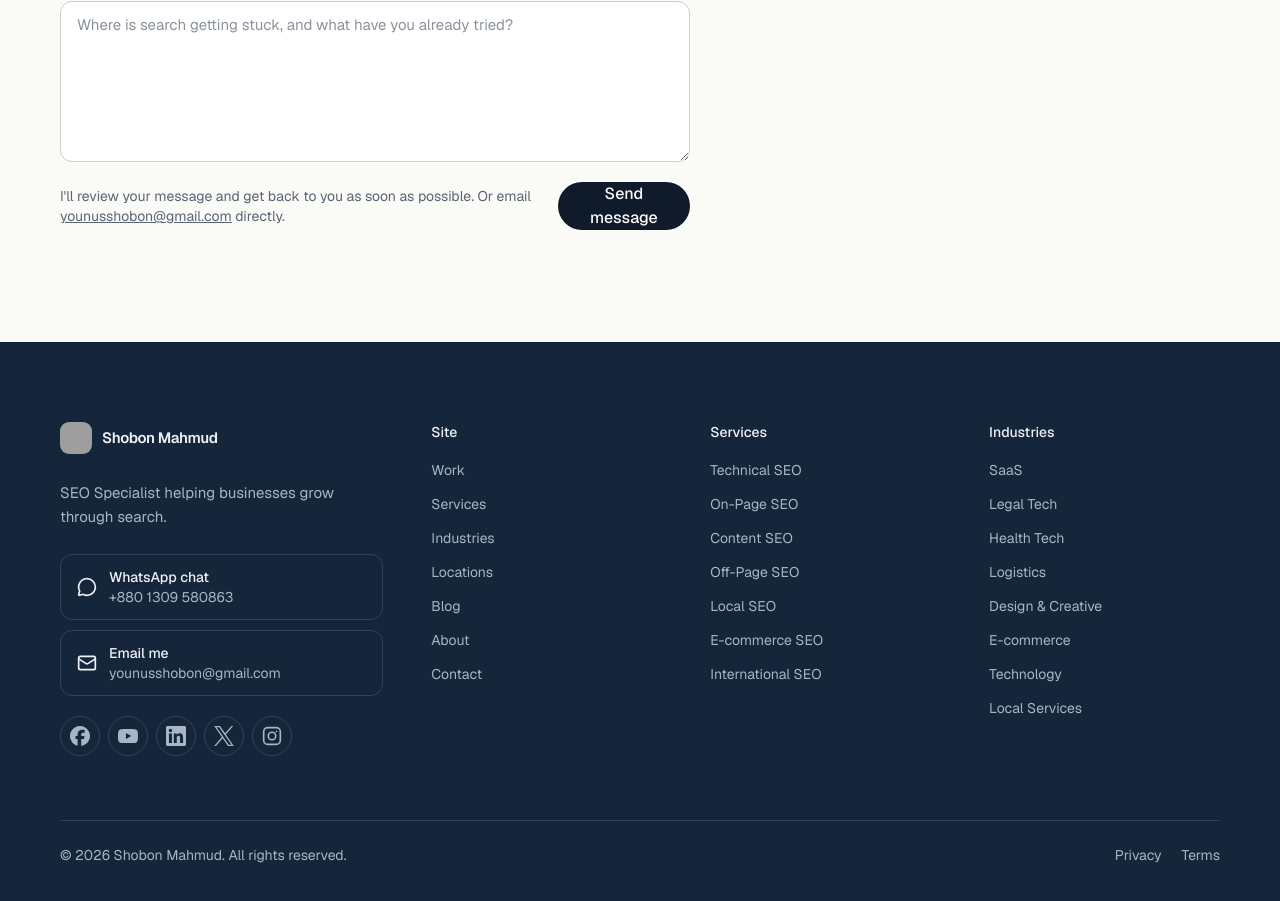
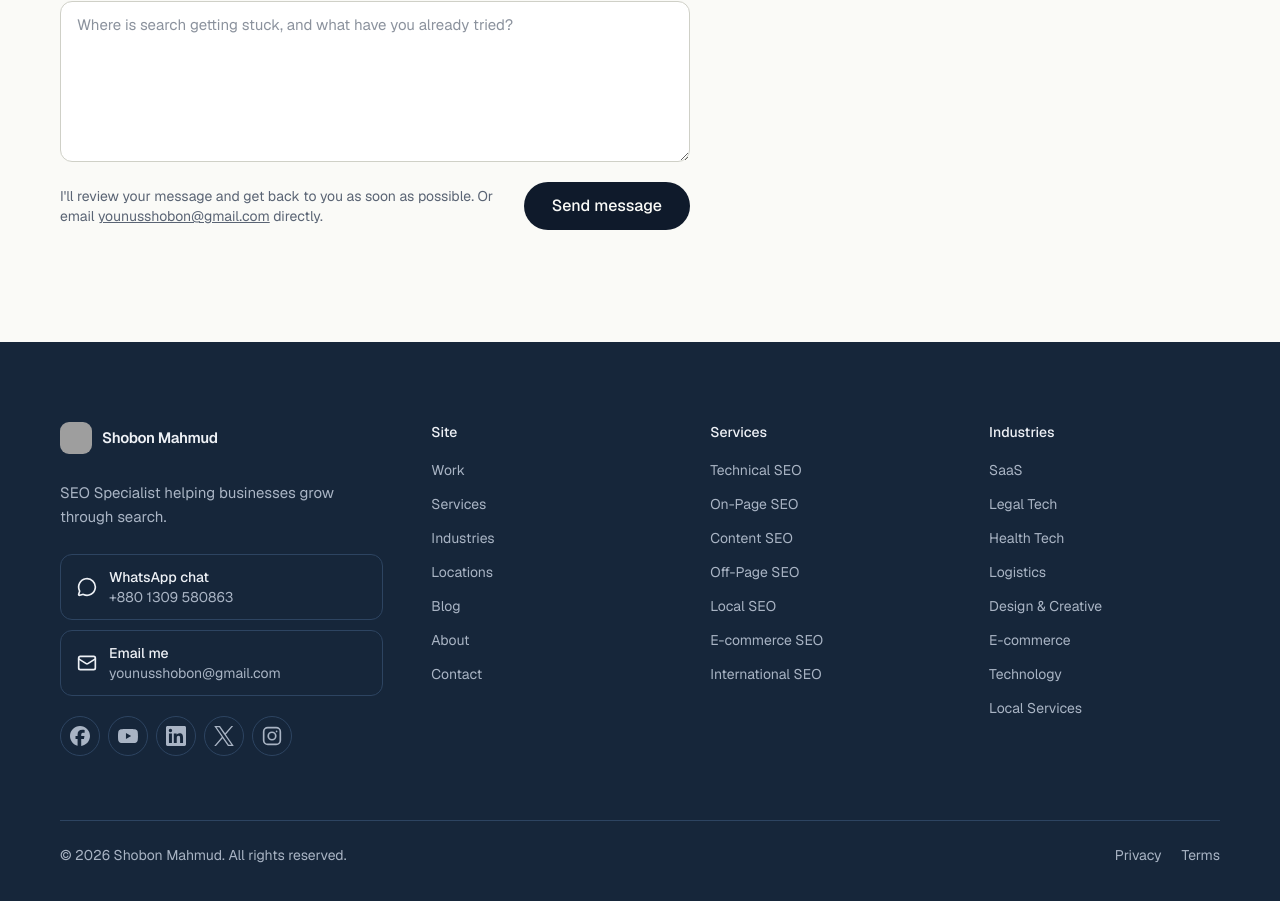
Before and after one commit to younusshobon-cell/shobon-mahmud, a Next.js app in the folder shobon-mahmud-seo/shobon-seo/: page /contact in a window 1280 px wide. Shown: the part 907-1808 px from the top of the page. Built offline with nearby package versions, Linux system fonts and the light colour scheme; no server answers; grey boxes are pictures that could not be loaded.

Commit message:
Keep contact submit label on one line

```diff
--- a/shobon-mahmud-seo/shobon-seo/components/forms/ContactForm.tsx
+++ b/shobon-mahmud-seo/shobon-seo/components/forms/ContactForm.tsx
@@ -67,7 +67,7 @@ export function ContactForm({ fallbackEmail }: { fallbackEmail?: string }) {
       </label>
       <div className="flex flex-col gap-4 sm:col-span-2 sm:flex-row sm:items-center sm:justify-between">
         <p className="text-sm text-muted">I&apos;ll review your message and get back to you as soon as possible.{fallbackEmail ? <> Or email <a className="underline" href={`mailto:${fallbackEmail}`}>{fallbackEmail}</a> directly.</> : null}</p>
-        <button type="submit" disabled={status.state === "sending"} className="inline-flex h-12 items-center justify-center rounded-full bg-ink px-7 font-medium text-paper transition-colors hover:bg-link active:translate-y-px disabled:opacity-60">
+        <button type="submit" disabled={status.state === "sending"} className="inline-flex h-12 shrink-0 items-center justify-center whitespace-nowrap rounded-full bg-ink px-7 font-medium text-paper transition-colors hover:bg-link active:translate-y-px disabled:opacity-60">
           {status.state === "sending" ? "Checking…" : "Send message"}
         </button>
       </div>
```
